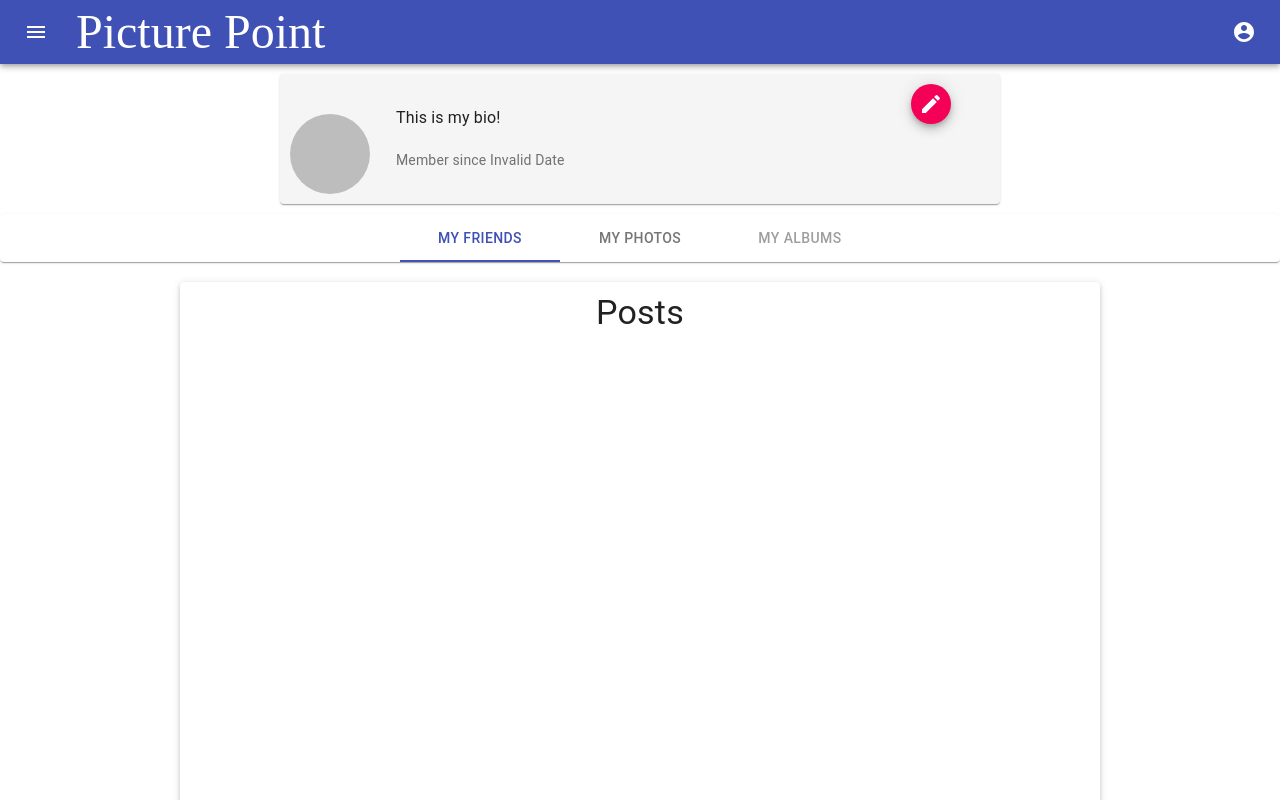
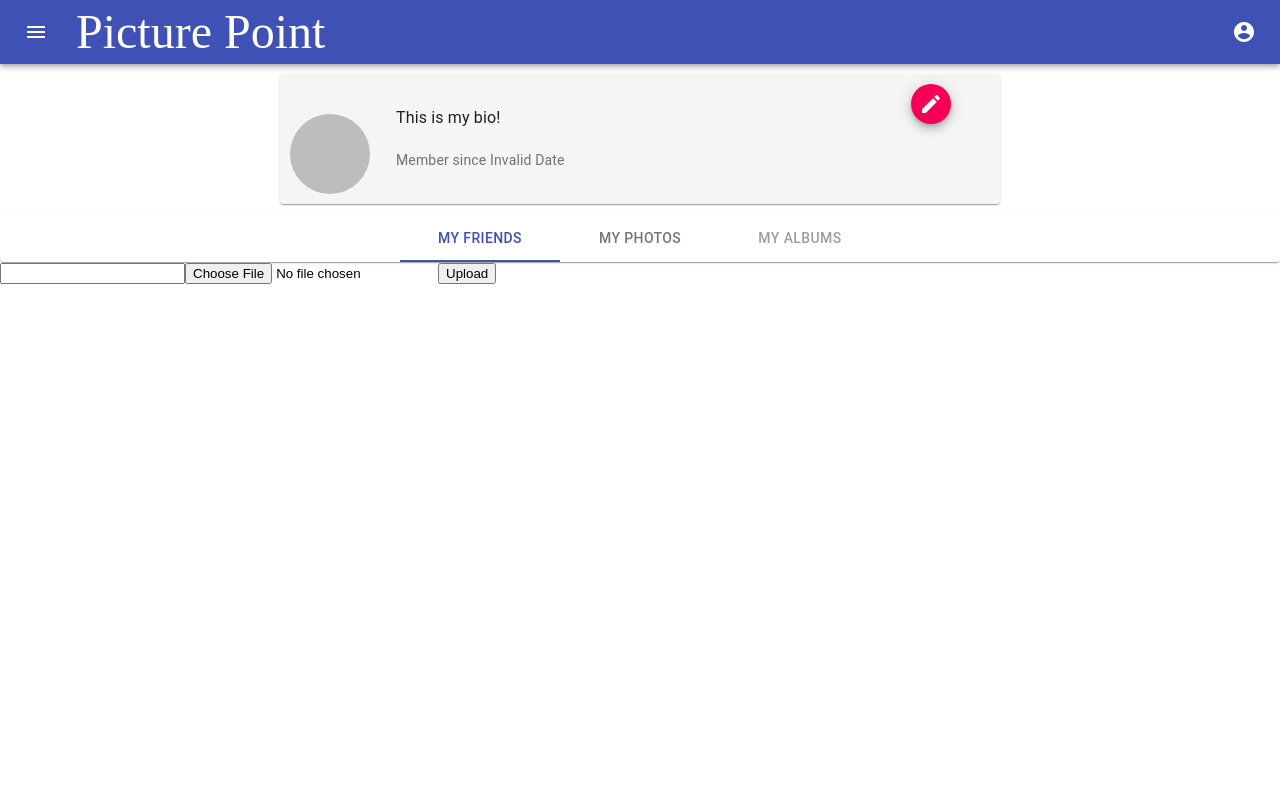
Before and after one commit to Eltom777/SOEN341-PicturePoint, a React (Create React App) app in the folder picturepoint/: page /Photos/AddPhoto in a window 1280 px wide. Shown: the top 800 px of the page. Built offline with nearby package versions, Linux system fonts and the light colour scheme; no server answers.

Commit message:
Added basic interface for adding photos

```diff
--- a/package.json
+++ b/package.json
@@ -17,6 +17,7 @@
   },
   "homepage": "https://github.com/Eltom777/SOEN341-PicturePoint#readme",
   "dependencies": {
+    "axios": "^0.19.2",
     "express": "^4.17.1"
   }
 }
--- /dev/null
+++ b/picturepoint/src/AddPhoto.jsx
@@ -0,0 +1,71 @@
+import React, { Component } from "react";
+import axios from "axios";
+import https from "https";
+
+export default class AddPhoto extends Component {
+    constructor(props) {
+        super(props);
+        this.state = {text: '', file: ''};
+
+        this.handleChange = this.handleChange.bind(this);
+        this.SubmitPicture = this.SubmitPicture.bind(this);
+    }
+
+
+    handleChange(event) {
+        this.setState({
+          [event.target.type]: event.target.value
+        })
+    }
+
+    SubmitPicture(event) {
+        event.preventDefault();
+        const formData = new FormData();
+        const httpsAgent = new https.Agent({ //TODO: Add SSL certification, Disabled for now
+            rejectUnauthorized: false
+        });
+        console.log(this.state.text);
+        console.log(this.state.file);
+        formData.append('text', this.state.caption);
+        formData.append('file', this.state.file);
+        axios.post(
+                'http://localhost:8080/add.ejs',
+                formData,
+                httpsAgent,
+                {
+                    headers: {
+                        'Content-Type': 'multipart/form-data',
+                    }
+                }
+            )
+            .then((response) => {
+                // handle your response
+            })
+            .catch(() => {
+                // handle your error
+            });
+    };
+
+    render(){
+        return (
+            <div>
+                {console.log("HELLO")}
+            <form onSubmit={this.SubmitPicture}>
+                <input
+                label="Caption"
+                type="text"
+                name="Caption"
+                onChange={this.handleChange}
+                />
+                <input
+                label="Upload Picture"
+                type="file"
+                name="picture"
+                onChange={this.handleChange}
+                />
+                <button type="submit">Upload</button>
+            </form>
+            </div>
+        );
+    }
+}
--- a/picturepoint/src/App.jsx
+++ b/picturepoint/src/App.jsx
@@ -15,6 +15,7 @@ import Photos from './UserProfile/Tasks/Photos';
 
 //Pages
 import Picture from './Posts/Picture';
+import AddPhoto from './AddPhoto';
 
 function App() {
     //Enter the user ID of the user profile you want to load
@@ -30,6 +31,7 @@ function App() {
                 <Switch>
                     <Route exact path="/Friends" component={Friends} />
                     <Route exact path="/Photos" render={(props) => <Photos currentUserID={currentUserID} />} />
+                    <Route exact path="/Photos/AddPhoto" component={AddPhoto} />
                     <Route exact path="/Photos/:id" component={Picture} />
                 </Switch>
             </Router>
--- a/picturepoint/src/UserProfile/Tasks/Photos.jsx
+++ b/picturepoint/src/UserProfile/Tasks/Photos.jsx
@@ -25,7 +25,6 @@ const useStyles = makeStyles({
         height: 800,
         width: 900,
         overflow: 'auto',
-
     },
     paperImage: {
         marginTop: 10,
@@ -91,7 +90,7 @@ function Photos(props) {
                             </Typography>
                         </Grid>
                         <Grid item>
-                            <Fab color="primary" aria-label="add" component={Link} to={'/'}>
+                            <Fab color="primary" aria-label="add" component={Link} to={'/Photos/AddPhoto'}>
                                 <AddIcon />
                             </Fab>
                         </Grid>
```
